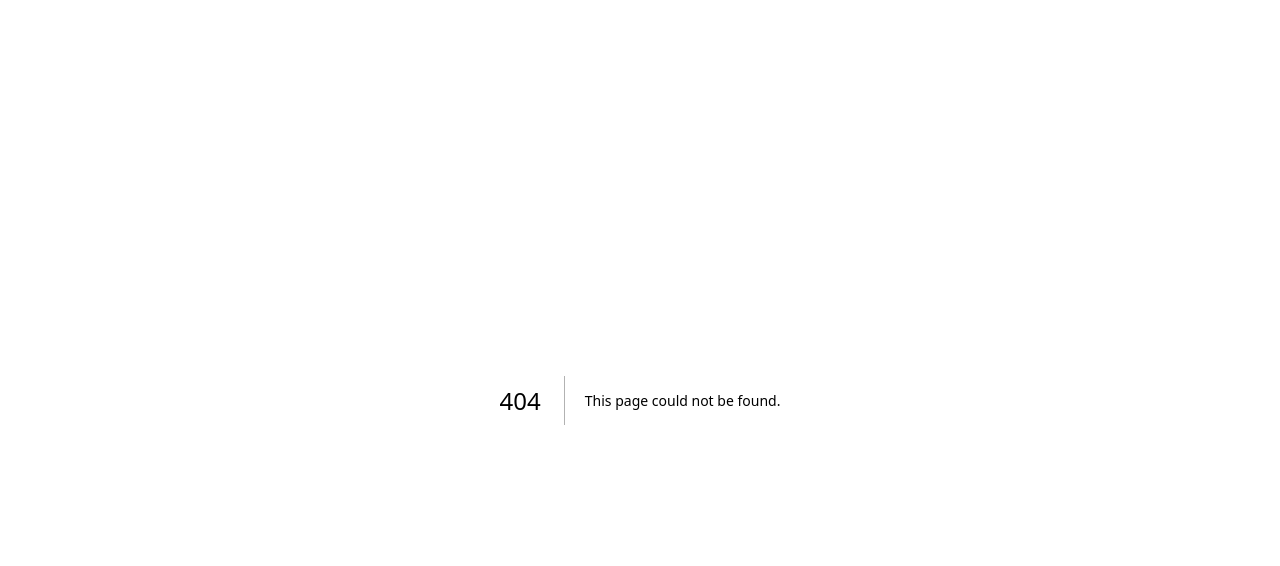
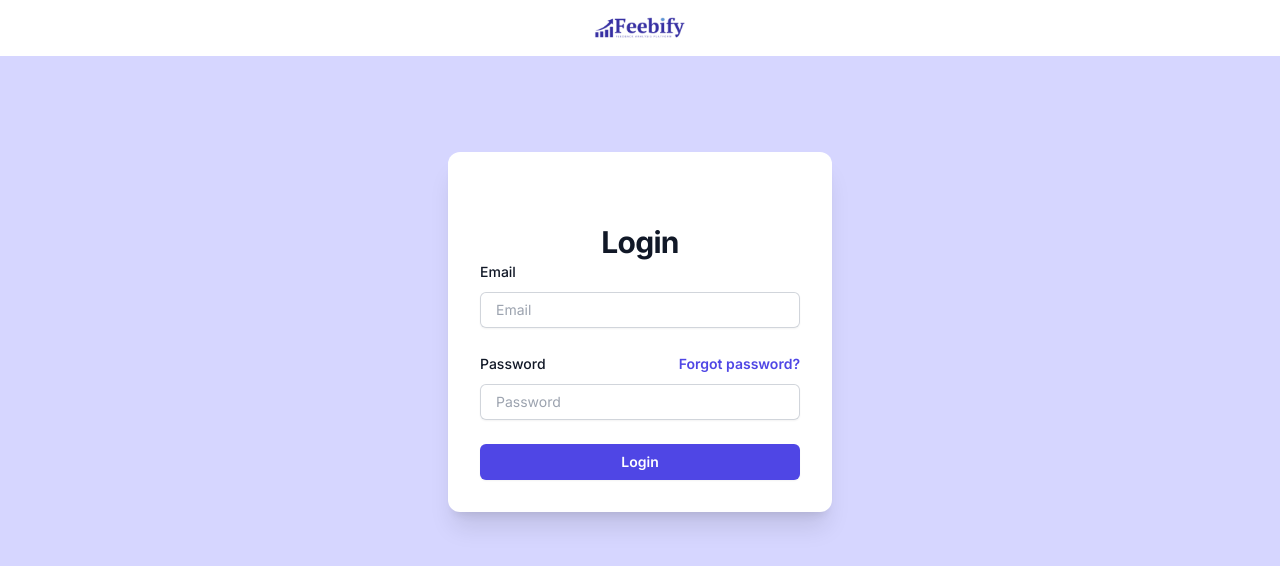
Before and after one commit to wanigarathnekaa/gp_front_end, a Next.js app: page /login in a window 1280 px wide. Before the commit this address had no page. Shown: the top 566 px of the page. Built offline with nearby package versions, Linux system fonts and the light colour scheme.

Commit message:
login page UI

```diff
--- a/app/layout.tsx
+++ b/app/layout.tsx
@@ -15,8 +15,8 @@ export default function RootLayout({
   children: React.ReactNode;
 }>) {
   return (
-    <html lang="en">
-      <body className={inter.className}>
+    <html className="h-full bg-white">
+      <body className={`${inter.className} h-full`}>
         {children}
       </body>
     </html>
--- /dev/null
+++ b/app/login/page.tsx
@@ -0,0 +1,78 @@
+import React from 'react'
+
+
+function page() {
+  return (
+
+    <div className="flex min-h-full flex-col lg:px-8l bg-[#D6D6FF]">
+
+      <header className="flex justify-center items-center h-14 bg-[#ffffff]">
+        <img src="logo.png" alt="Logo" className="h-8" />
+      </header>
+
+        <div className="mt-24 sm:mx-auto sm:w-full sm:max-w-sm p-8 bg-[#ffffff] rounded-xl shadow-xl">
+          <h2 className="mt-10 text-center text-3xl font-bold leading-9 tracking-tight text-gray-900">
+            Login
+          </h2>
+          <form className="space-y-6" action="#" method="POST">
+            <div>
+              <label htmlFor="email" className="block text-sm font-medium leading-6 text-gray-900">
+                Email
+              </label>
+              <div className="mt-2">
+                <input
+                  id="email"
+                  name="email"
+                  type="email"
+                  autoComplete="email"
+                  placeholder='Email'
+                  required
+                  className="block w-full rounded-md border-0 py-1.5 pl-4 pr-4 text-gray-900 shadow-sm ring-1 ring-inset ring-gray-300 placeholder:text-gray-400 focus:ring-2 focus:ring-inset focus:ring-indigo-600 sm:text-sm sm:leading-6"
+                />
+              </div>
+            </div>
+
+            <div>
+              <div className="flex items-center justify-between">
+                <label htmlFor="password" className="block text-sm font-medium leading-6 text-gray-900">
+                  Password
+                </label>
+                <div className="text-sm">
+                  <a href="#" className="font-semibold text-indigo-600 hover:text-indigo-500">
+                    Forgot password?
+                  </a>
+                </div>
+              </div>
+              <div className="mt-2">
+                <input
+                  id="password"
+                  name="password"
+                  type="password"
+                  autoComplete="current-password"
+                  placeholder="Password"
+                  required
+                  className="block w-full rounded-md border-0 py-1.5 pl-4 pr-4 text-gray-900 shadow-sm ring-1 ring-inset ring-gray-300 placeholder:text-gray-400 focus:ring-2 focus:ring-inset focus:ring-indigo-600 sm:text-sm sm:leading-6"
+                />
+              </div>
+            </div>
+
+            <div>
+              <button
+                type="submit"
+                className="flex w-full justify-center rounded-md bg-indigo-600 px-3 py-1.5 text-sm font-semibold leading-6 text-white shadow-sm hover:bg-indigo-500 focus-visible:outline focus-visible:outline-2 focus-visible:outline-offset-2 focus-visible:outline-indigo-600"
+              >
+                Login
+              </button>
+            </div>
+          </form>
+
+
+        </div>
+
+      </div>
+
+
+  )
+}
+
+export default page
--- a/app/page.tsx
+++ b/app/page.tsx
@@ -1,82 +1,5 @@
 export default function Home() {
   return (
-    <main className="flex min-h-screen flex-col items-center justify-between p-24">
-      <div className="z-10 w-full max-w-5xl items-center justify-between font-mono text-sm lg:flex">
-        <p className="fixed left-0 top-0 flex w-full justify-center border-b border-gray-300 bg-gradient-to-b from-zinc-200 pb-6 pt-8 backdrop-blur-2xl dark:border-neutral-800 dark:bg-zinc-800/30 dark:from-inherit lg:static lg:w-auto  lg:rounded-xl lg:border lg:bg-gray-200 lg:p-4 lg:dark:bg-zinc-800/30">
-          Get started by editing&nbsp;
-          <code className="font-mono font-bold">app/page.tsx</code>
-        </p>
-      </div>
-
-      <div className="mb-32 grid text-center lg:mb-0 lg:w-full lg:max-w-5xl lg:grid-cols-4 lg:text-left">
-        <a
-          href="https://nextjs.org/docs?utm_source=create-next-app&utm_medium=appdir-template&utm_campaign=create-next-app"
-          className="group rounded-lg border border-transparent px-5 py-4 transition-colors hover:border-gray-300 hover:bg-gray-100 hover:dark:border-neutral-700 hover:dark:bg-neutral-800/30"
-          target="_blank"
-          rel="noopener noreferrer"
-        > as JSX.Element
-          <h2 className="mb-3 text-2xl font-semibold">
-            Docs{" "}
-            <span className="inline-block transition-transform group-hover:translate-x-1 motion-reduce:transform-none">
-              -&gt;
-            </span>
-          </h2>
-          <p className="m-0 max-w-[30ch] text-sm opacity-50">
-            Find in-depth information about Next.js features and API.
-          </p>
-        </a>
-
-        <a
-          href="https://nextjs.org/learn?utm_source=create-next-app&utm_medium=appdir-template-tw&utm_campaign=create-next-app"
-          className="group rounded-lg border border-transparent px-5 py-4 transition-colors hover:border-gray-300 hover:bg-gray-100 hover:dark:border-neutral-700 hover:dark:bg-neutral-800/30"
-          target="_blank"
-          rel="noopener noreferrer"
-        >
-          <h2 className="mb-3 text-2xl font-semibold">
-            Learn{" "}
-            <span className="inline-block transition-transform group-hover:translate-x-1 motion-reduce:transform-none">
-              -&gt;
-            </span>
-          </h2>
-          <p className="m-0 max-w-[30ch] text-sm opacity-50">
-            Learn about Next.js in an interactive course with&nbsp;quizzes!
-          </p>
-        </a>
-
-        <a
-          href="https://vercel.com/templates?framework=next.js&utm_source=create-next-app&utm_medium=appdir-template&utm_campaign=create-next-app"
-          className="group rounded-lg border border-transparent px-5 py-4 transition-colors hover:border-gray-300 hover:bg-gray-100 hover:dark:border-neutral-700 hover:dark:bg-neutral-800/30"
-          target="_blank"
-          rel="noopener noreferrer"
-        >
-          <h2 className="mb-3 text-2xl font-semibold">
-            Templates{" "}
-            <span className="inline-block transition-transform group-hover:translate-x-1 motion-reduce:transform-none">
-              -&gt;
-            </span>
-          </h2>
-          <p className="m-0 max-w-[30ch] text-sm opacity-50">
-            Explore starter templates for Next.js.
-          </p>
-        </a>
-
-        <a
-          href="https://vercel.com/new?utm_source=create-next-app&utm_medium=appdir-template&utm_campaign=create-next-app"
-          className="group rounded-lg border border-transparent px-5 py-4 transition-colors hover:border-gray-300 hover:bg-gray-100 hover:dark:border-neutral-700 hover:dark:bg-neutral-800/30"
-          target="_blank"
-          rel="noopener noreferrer"
-        >
-          <h2 className="mb-3 text-2xl font-semibold">
-            Deploy{" "}
-            <span className="inline-block transition-transform group-hover:translate-x-1 motion-reduce:transform-none">
-              -&gt;
-            </span>
-          </h2>
-          <p className="m-0 max-w-[30ch] text-balance text-sm opacity-50">
-            Instantly deploy your Next.js site to a shareable URL with Vercel.
-          </p>
-        </a>
-      </div>
-    </main>
+    <h1>Home page</h1>
   );
 }
--- a/package.json
+++ b/package.json
@@ -1,4 +1,5 @@
 {
+  "type": "module",
   "name": "gp_front_end",
   "version": "0.1.0",
   "private": true,
@@ -9,6 +10,7 @@
     "lint": "next lint"
   },
   "dependencies": {
+    "@tailwindcss/forms": "^0.5.7",
     "next": "14.2.4",
     "react": "^18",
     "react-dom": "^18",
--- a/tailwind.config.ts
+++ b/tailwind.config.ts
@@ -11,10 +11,12 @@ const config: Config = {
       backgroundImage: {
         "gradient-radial": "radial-gradient(var(--tw-gradient-stops))",
         "gradient-conic":
-          "conic-gradient(from 180deg at 50% 50%, var(--tw-gradient-stops))",
+        "conic-gradient(from 180deg at 50% 50%, var(--tw-gradient-stops))",
       },
     },
   },
-  plugins: [],
+  plugins: [
+    require('@tailwindcss/forms'),
+  ],
 };
 export default config;
```
Also changed, not shown: public/Logo.png (added), 1 other file (tests, documents, lock files or other folders).
